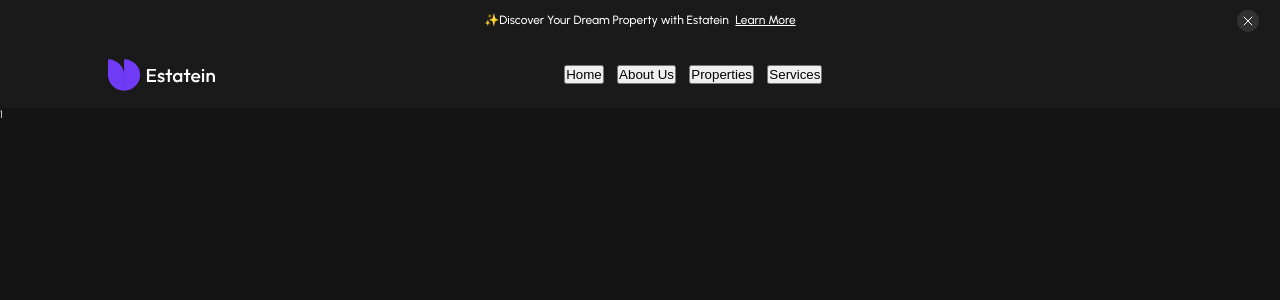
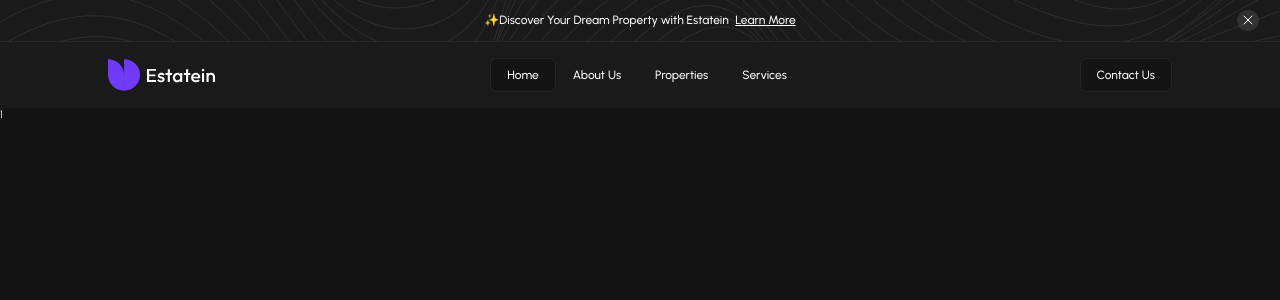
Before and after one commit to anyabravich/estatein, a Next.js app: page / in a window 1280 px wide. Shown: the top 300 px of the page. Built offline with nearby package versions, Linux system fonts and the light colour scheme.

Commit message:
Add header component

```diff
--- a/src/components/Banner/page.module.scss
+++ b/src/components/Banner/page.module.scss
@@ -1,13 +1,14 @@
 .banner {
   position: relative;
-  height: rem(63);
-  background: var(--grey-10);
-  font-size: var(--font-size-18);
-  font-weight: var(--font-weight-500);
   display: flex;
   align-items: center;
   justify-content: center;
   gap: rem(10);
+  height: rem(63);
+  background: var(--grey-10);
+  border-bottom: 1px solid var(--grey-15);
+  font-size: var(--font-size-18);
+  font-weight: var(--font-weight-500);
   &__button-close {
     @include reset-btn;
     --size: #{rem(32)};
@@ -26,4 +27,14 @@
       height: var(--icon-size);
     }
   }
+  &::after {
+    content: "";
+    position: absolute;
+    top: 0;
+    left: 0;
+    width: 100%;
+    height: 100%;
+    background: url("/lines.svg") no-repeat center center / cover;
+    opacity: 0.4;
+  }
 }
--- a/src/components/Button/index.tsx
+++ b/src/components/Button/index.tsx
@@ -1,14 +1,23 @@
+"use client";
 import { ReactNode } from "react";
 import styles from "./page.module.scss";
 
 interface IButton {
   children: ReactNode;
   className?: string;
+  isActive?: boolean;
+  onClick?: () => void;
 }
 
-const Button = ({ children }: IButton) => {
+const Button = ({ children, className, isActive, onClick }: IButton) => {
   return (
-    <button className={`${styles["button"]}`} type="button">
+    <button
+      className={`${styles["button"]} ${className && styles[className]} ${
+        isActive && styles["_active"]
+      }`}
+      type="button"
+      onClick={onClick}
+    >
       {children}
     </button>
   );
--- a/src/components/Button/page.module.scss
+++ b/src/components/Button/page.module.scss
@@ -1,5 +1,15 @@
 .button {
-  &.small {
-    display: none;
+  @include reset-btn;
+  padding: rem(14) rem(24);
+  font-size: var(--font-size-18);
+  font-weight: var(--font-weight-500);
+  border: 1px solid transparent;
+  &._active {
+    border-radius: rem(10);
+    background: var(--grey-08);
+    border-color: var(--grey-15);
+  }
+  &._big {
+    display: none !important;
   }
 }
--- a/src/components/Header/data.ts
+++ b/src/components/Header/data.ts
@@ -2,6 +2,7 @@ export const menu = [
   {
     name: "Home",
     href: "/",
+    isActive: true,
   },
   {
     name: "About Us",
--- a/src/components/Header/index.tsx
+++ b/src/components/Header/index.tsx
@@ -1,4 +1,5 @@
-import React from "react";
+"use client";
+import React, { useState } from "react";
 import styles from "./page.module.scss";
 import Container from "../Container";
 import Image from "next/image";
@@ -6,6 +7,8 @@ import Button from "../Button";
 import { menu } from "./data";
 
 const Header = () => {
+  const [activeIndex, setActiveIndex] = useState(0);
+
   return (
     <header className={styles["header"]}>
       <Container className={styles["header__container"]}>
@@ -19,13 +22,19 @@ const Header = () => {
         />
         <nav className={styles["header__nav"]}>
           <ul className={styles["header__menu"]}>
-            {menu.map(({ name }) => (
+            {menu.map(({ name }, index) => (
               <li className={styles["header__menu-item"]} key={name}>
-                <Button>{name}</Button>
+                <Button
+                  isActive={activeIndex === index}
+                  onClick={() => setActiveIndex(index)}
+                >
+                  {name}
+                </Button>
               </li>
             ))}
           </ul>
         </nav>
+        <Button isActive>Contact Us</Button>
       </Container>
     </header>
   );
--- a/src/components/Header/page.module.scss
+++ b/src/components/Header/page.module.scss
@@ -16,6 +16,5 @@
   &__menu {
     display: flex;
     align-items: center;
-    gap: rem(20);
   }
 }
--- a/src/styles/constants-root.scss
+++ b/src/styles/constants-root.scss
@@ -6,6 +6,7 @@
   --white: #ffffff;
   --white-10: rgba(255, 255, 255, 0.1);
 
+  --grey-15: #262626;
   --grey-10: #1a1a1a;
   --grey-08: #141414;
 
```
Also changed, not shown: public/lines.svg (added).
